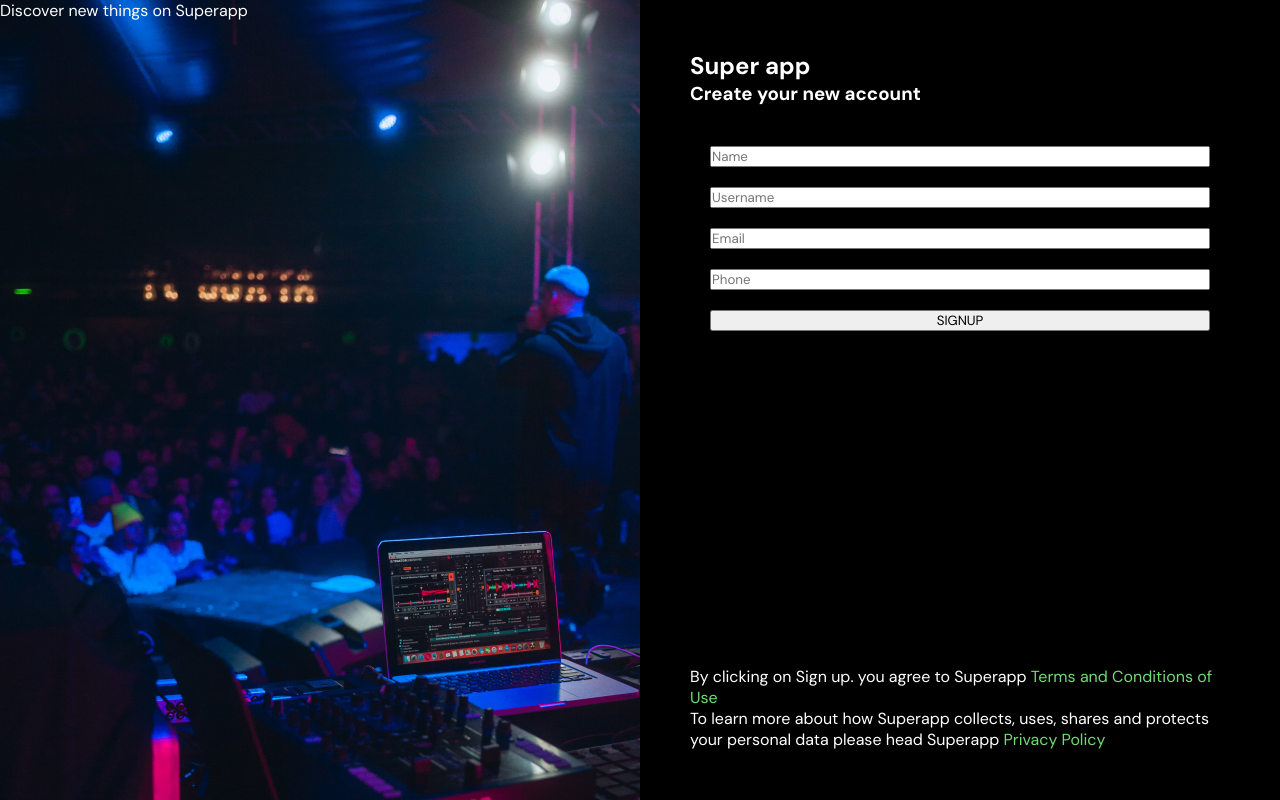
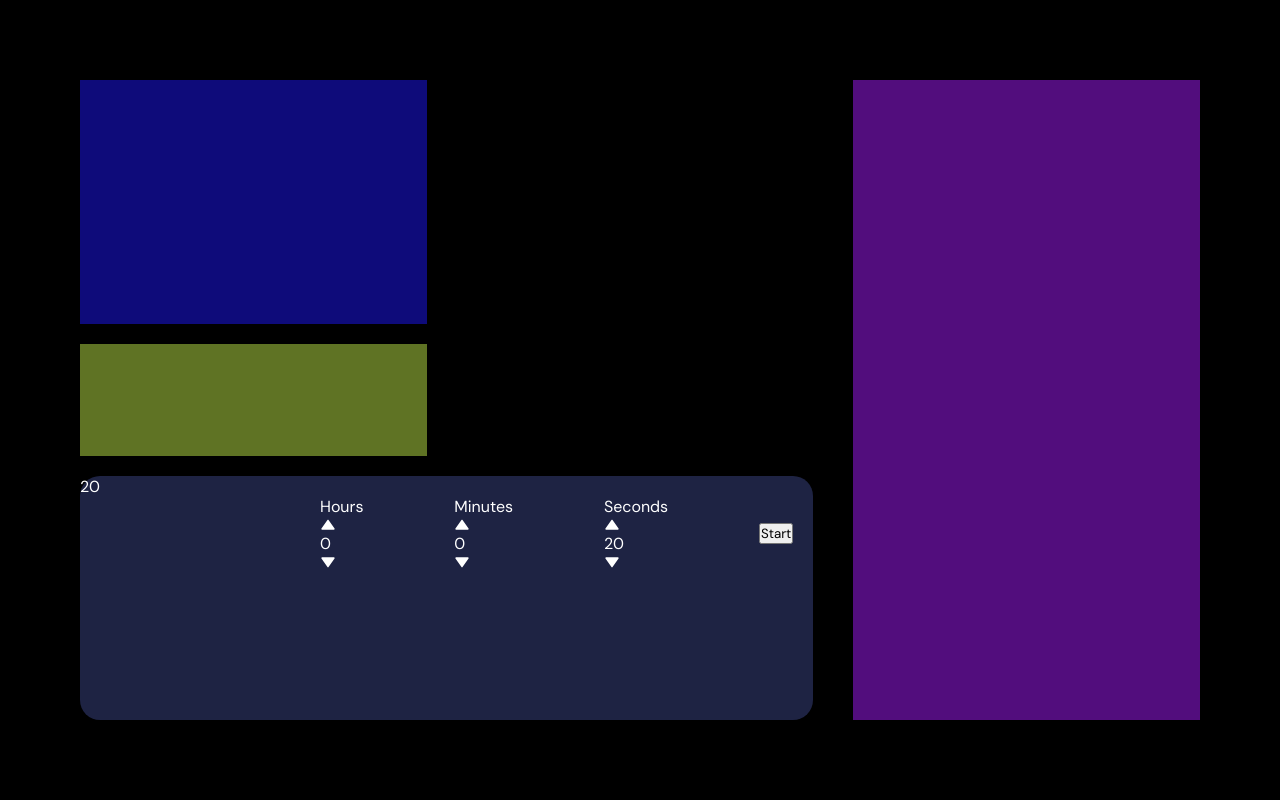
Before and after one commit to curiosityr0ver/Apr24_Capstone, a React (Vite) app in the folder client/: page /dashboard in a window 1280 px wide. Built offline with nearby package versions, Linux system fonts and the light colour scheme; no server answers; a web font is replaced by a local one.

Commit message:
Add Timer Card

```diff
--- a/client/package.json
+++ b/client/package.json
@@ -13,6 +13,7 @@
     "axios": "^1.7.2",
     "react": "^18.3.1",
     "react-dom": "^18.3.1",
+    "react-icons": "^5.2.1",
     "react-router-dom": "^6.25.1"
   },
   "devDependencies": {
--- a/client/src/App.jsx
+++ b/client/src/App.jsx
@@ -3,6 +3,7 @@ import RegisterPage from "./pages/RegisterPage";
 import NotFoundPage from "./pages/NotFoundPage";
 import GenrePage from "./pages/GenrePage";
 import CarouselPage from "./pages/CarouselPage";
+import DashboardPage from "./pages/DashboardPage";
 
 function App() {
   return (
@@ -13,7 +14,7 @@ function App() {
         <Route path="/home" element={<RegisterPage />} />
         <Route path="/genres" element={<GenrePage />} />
         <Route path="/carousel" element={<CarouselPage />} />
-        <Route path="/dashboard" element={<RegisterPage />} />
+        <Route path="/dashboard" element={<DashboardPage />} />
         <Route path="/movies" element={<RegisterPage />} />
         <Route path="*" element={<NotFoundPage />} />
       </Routes>
--- /dev/null
+++ b/client/src/components/TimeWidget.jsx
@@ -0,0 +1,99 @@
+import { useEffect, useState } from "react";
+import styles from "./TimeWidget.module.css";
+import { BiSolidUpArrow } from "react-icons/bi";
+import { BiSolidDownArrow } from "react-icons/bi";
+
+function TimeWidget() {
+  const [totalSeconds, setTotalSeconds] = useState(20);
+  const [isRunning, setIsRunning] = useState(false);
+
+  useEffect(() => {
+    if (isRunning) {
+      const interval = setInterval(() => {
+        setTotalSeconds((totalSeconds) => {
+          if (totalSeconds > 0) return totalSeconds - 1;
+          else {
+            setIsRunning(false);
+            return 0;
+          }
+        });
+      }, 1000);
+
+      return () => {
+        clearInterval(interval);
+      };
+    }
+  }, [isRunning]);
+
+  const parseTime = (totalSeconds) => {
+    const hours = Math.floor(totalSeconds / 3600);
+    const minutes = Math.floor((totalSeconds % 3600) / 60);
+    const seconds = totalSeconds % 60;
+    return { hours, minutes, seconds };
+  };
+
+  const HOURS_STEP = 3600;
+  const MINUTES_STEP = 60;
+  const SECONDS_STEP = 1;
+
+  return (
+    <div className={styles.container}>
+      <div className={styles.left}>{totalSeconds}</div>
+      <div className={styles.right}>
+        <div className={styles.configure}>
+          <div className={styles.cell}>
+            <p>Hours</p>
+            <BiSolidUpArrow
+              onClick={() => setTotalSeconds(totalSeconds + HOURS_STEP)}
+            />
+            <p>{parseTime(totalSeconds).hours}</p>
+            <BiSolidDownArrow
+              onClick={() =>
+                setTotalSeconds(
+                  totalSeconds - HOURS_STEP < 0 ? 0 : totalSeconds - HOURS_STEP
+                )
+              }
+            />
+          </div>
+          <div className={styles.cell}>
+            <p>Minutes</p>
+            <BiSolidUpArrow
+              onClick={() => setTotalSeconds(totalSeconds + MINUTES_STEP)}
+            />
+            <p>{parseTime(totalSeconds).minutes}</p>
+            <BiSolidDownArrow
+              onClick={() =>
+                setTotalSeconds(
+                  totalSeconds - MINUTES_STEP < 0
+                    ? 0
+                    : totalSeconds - MINUTES_STEP
+                )
+              }
+            />
+          </div>
+          <div className={styles.cell}>
+            <p>Seconds</p>
+            <BiSolidUpArrow
+              onClick={() => setTotalSeconds(totalSeconds + SECONDS_STEP)}
+            />
+            <p>{parseTime(totalSeconds).seconds}</p>
+            <BiSolidDownArrow
+              onClick={() =>
+                setTotalSeconds(
+                  totalSeconds - SECONDS_STEP < 0
+                    ? 0
+                    : totalSeconds - SECONDS_STEP
+                )
+              }
+            />
+          </div>
+          <button onClick={() => setIsRunning(!isRunning)}>
+            {isRunning ? "Stop" : "Start"}
+          </button>
+        </div>
+      </div>
+    </div>
+  );
+}
+
+export default TimeWidget;
--- /dev/null
+++ b/client/src/components/TimeWidget.module.css
@@ -0,0 +1,29 @@
+.container {
+  height: 100%;
+  width: 100%;
+  background: #1e2343;
+  border-radius: 20px;
+  display: flex;
+}
+
+.left {
+  width: 30%;
+}
+
+.right {
+  display: flex;
+  flex-direction: column;
+  flex: 1;
+}
+
+.configure {
+  display: flex;
+  justify-content: space-between;
+  align-items: center;
+  padding: 20px;
+}
+
+.cell {
+  display: flex;
+  flex-direction: column;
+}
--- /dev/null
+++ b/client/src/pages/DashboardPage.jsx
@@ -0,0 +1,18 @@
+import TimeWidget from "../components/TimeWidget";
+import styles from "./DashboardPage.module.css";
+
+function DashboardPage() {
+  return (
+    <div className={styles.container}>
+      <div className={styles.div1}></div>
+      <div className={styles.div2}></div>
+      <div className={styles.div3}>
+        <TimeWidget />
+      </div>
+      <div className={styles.div4}></div>
+      <div className={styles.div5}></div>
+    </div>
+  );
+}
+
+export default DashboardPage;
--- /dev/null
+++ b/client/src/pages/DashboardPage.module.css
@@ -0,0 +1,32 @@
+.container {
+  display: grid;
+  grid-template-rows: repeat(5, 1fr);
+  grid-template-columns: repeat(3, 1fr);
+  gap: 20px 40px;
+  width: 100vw;
+  height: 100vh;
+  padding: 80px;
+}
+
+.div1 {
+  grid-area: 1 / 1 / 3 / 2;
+  background-color: rgba(28, 23, 243, 0.5);
+}
+
+.div2 {
+  grid-area: 3/1/4/2;
+  background-color: rgba(190, 230, 72, 0.5);
+}
+
+.div3 {
+  grid-area: 4 / 1 / 6 / 3;
+}
+
+.div4 {
+  grid-area: 1 / 2 / 4 / 3;
+}
+
+.div5 {
+  grid-area: 1 / 3 / 6 / 4;
+  background-color: rgba(163, 26, 250, 0.5);
+}
```
Also changed, not shown: 1 other file (tests, documents, lock files or other folders).
